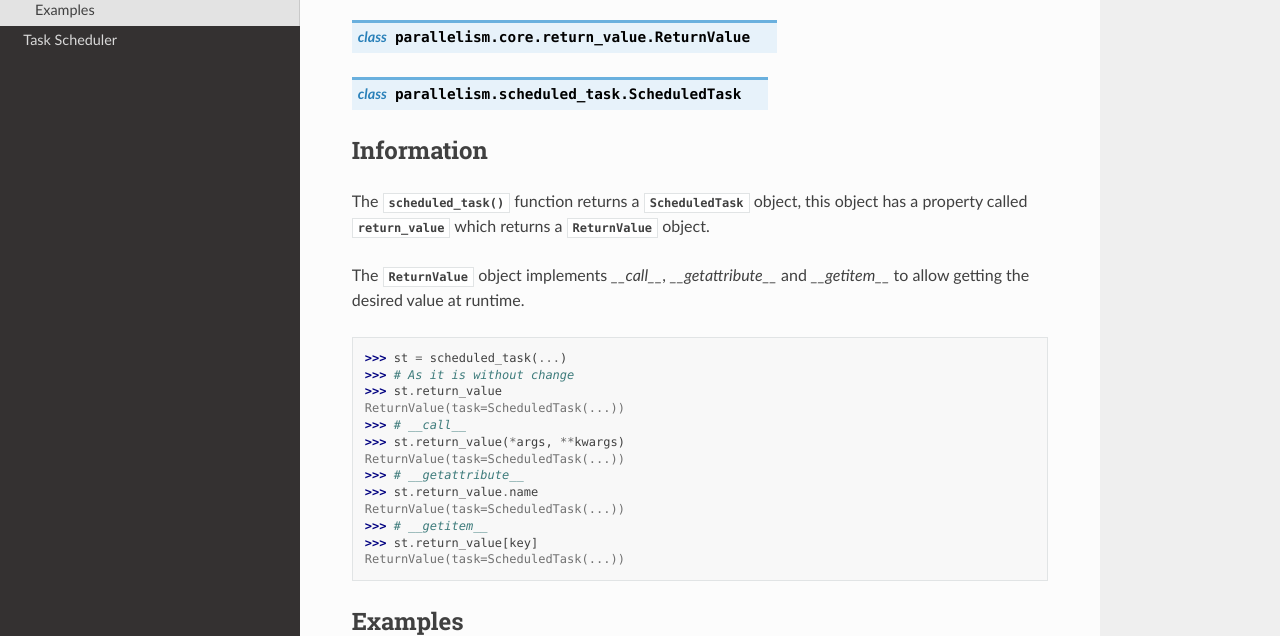
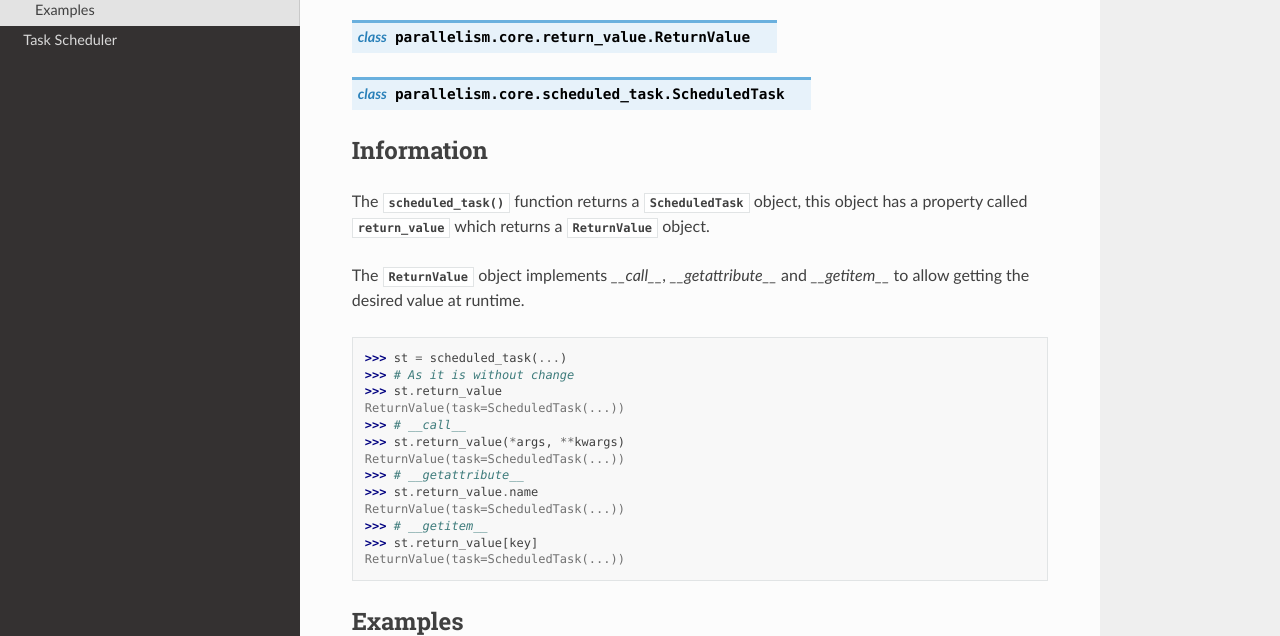
Before and after one commit to idanhazan/parallelism, a Sphinx documentation site: the page built from docs/api_reference/scheduled_task.rst, in a window 1280 px wide and 900 px high, cut to the strip 264-900 px from the top of the window. Built offline with Sphinx 7.4.7 and the Read the Docs theme 2.0.0, drawn with Linux system fonts in a browser that asks for light colours; some of the changed text lies outside the part shown.

Commit message:
Update scheduled_task.rst

```diff
--- a/docs/api_reference/scheduled_task.rst
+++ b/docs/api_reference/scheduled_task.rst
@@ -5,7 +5,7 @@ Scheduled Task
 
 .. py:class:: parallelism.core.return_value.ReturnValue
 
-.. py:class:: parallelism.scheduled_task.ScheduledTask
+.. py:class:: parallelism.core.scheduled_task.ScheduledTask
 
 Information
 -----------
```
